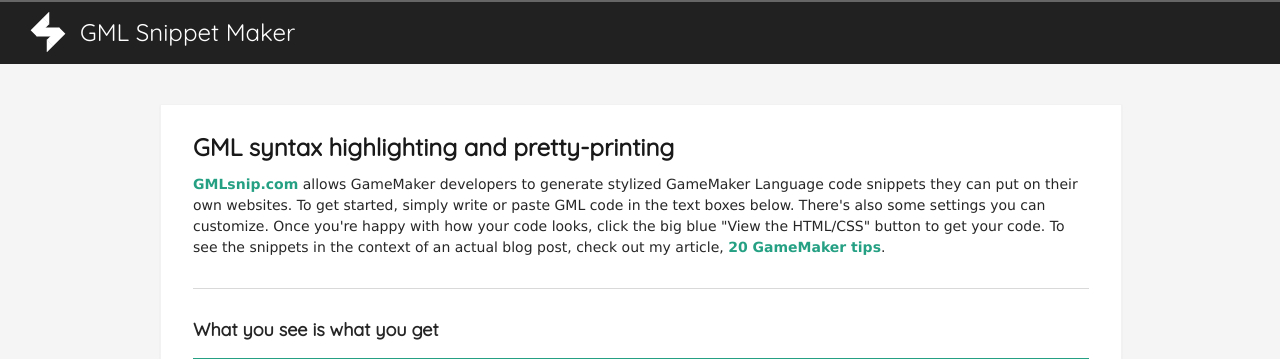
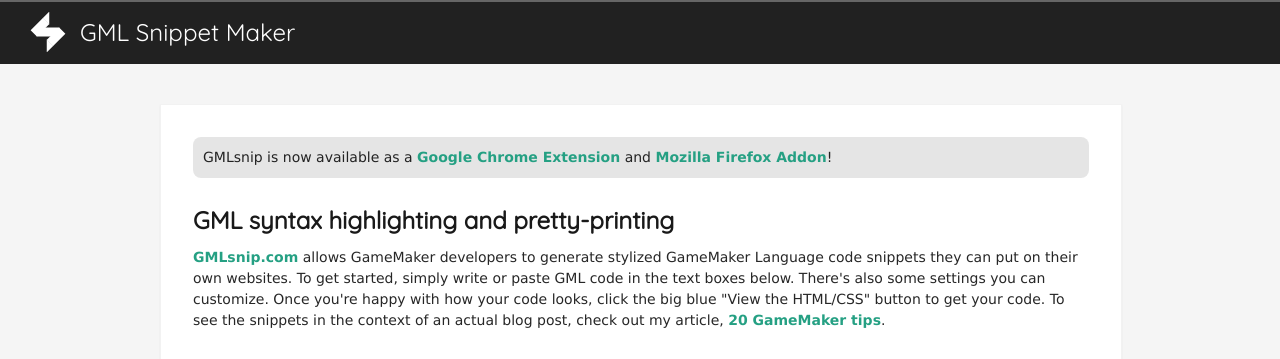
Before and after one commit to odd-codes/GMLsnip, a PHP site: page / in a window 1280 px wide. Shown: the top 359 px of the page. Run offline with PHP 8.4, Linux system fonts and the light colour scheme.

Commit message:
Add files via upload
Extension/Addon banner

```diff
--- a/css/style.css
+++ b/css/style.css
@@ -412,3 +412,9 @@
 ul {
     text-align: left
 }
+
+.news {
+    padding:10px;
+    background-color:rgba(0,0,0,0.1);
+    border-radius:8px;
+}
--- a/index.html
+++ b/index.html
@@ -70,6 +70,7 @@
             <div id="gz_dev_iso">
                 <div id="gz_dev_content">
                     <div id="gz_dev_inner_padding">
+                        <p class="news">GMLsnip is now available as a <a href="https://chrome.google.com/webstore/detail/gml-syntax-highlighter/ooagiaejlpeookdifcncgcdphmbhpfjn" target="_blank"><b>Google Chrome Extension</b></a> and <a href="https://addons.mozilla.org/en-US/firefox/addon/gml-syntax-highlighter/" target="_blank"><b>Mozilla Firefox Addon</b></a>!</p><br/>
                         <h1>GML syntax highlighting and pretty-printing</h1>
                         <p><a href="https://www.GMLsnip.com" title="GMLsnip.com">GMLsnip.com</a> allows GameMaker developers to generate stylized GameMaker Language code snippets they can put on their own websites. To get started, simply write or paste GML code in the text boxes below. There's also some settings you can customize. Once you're happy with how your code looks, click the big blue "View the HTML/CSS" button to get your code. To see the snippets in the context of an actual blog post, check out my article, <a href="https://www.zackbanack.com/blog/gamemaker-studio-2-tips-and-tricks" title="20 GameMaker tips, tricks, and code snippets">20 GameMaker tips</a>.</p>
                         <div class="zhr"></div>
```
